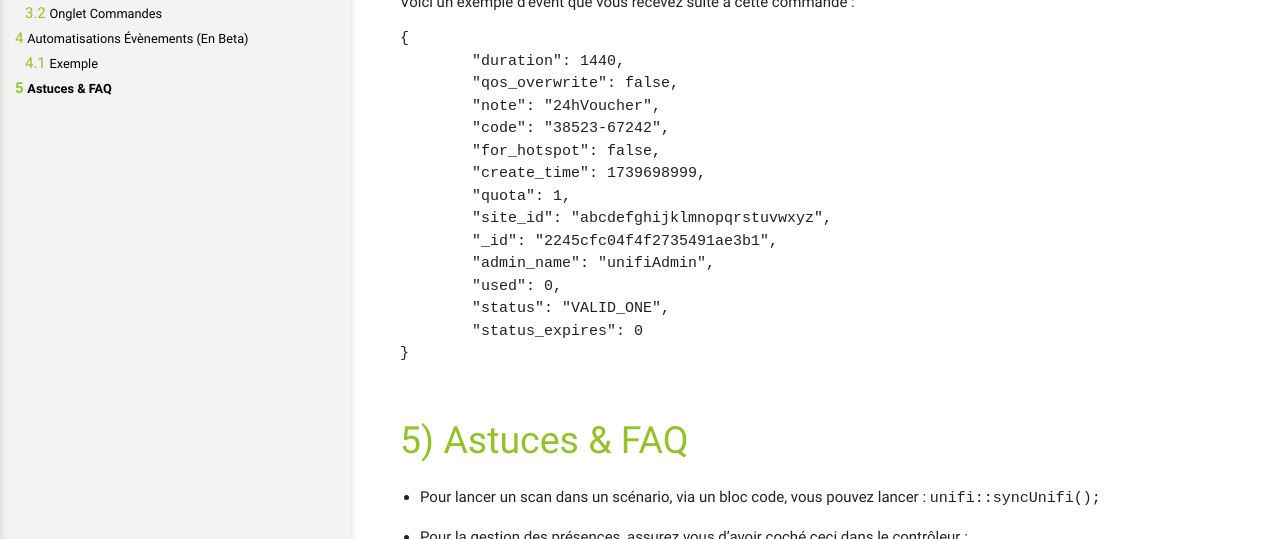
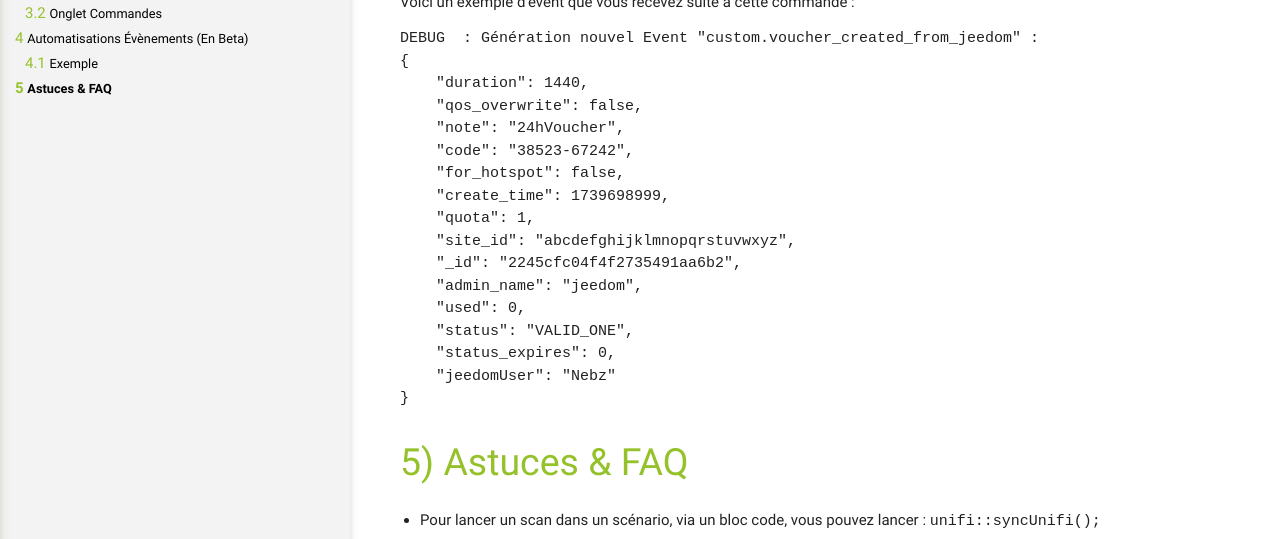
Before and after one commit to NebzHB/jeedom_docs, a Jekyll site: the page built from plugins/unifi/fr_FR/index.md, in a window 1280 px wide and 900 px high, scrolled down 7197 px, cut to the strip 230-769 px from the top of the window. Built offline with Jekyll 4.4.1, drawn with Linux system fonts in a browser that asks for light colours.

Commit message:
Update index.md

````diff
--- a/plugins/unifi/fr_FR/index.md
+++ b/plugins/unifi/fr_FR/index.md
@@ -162,22 +162,23 @@ Vous pouvez ensuite récupérer l'évènement via l'automatisations des évènem
 
 Voici un exemple d'event que vous recevez suite à cette commande :
 ```
+DEBUG  : Génération nouvel Event "custom.voucher_created_from_jeedom" :
 {
-	"duration": 1440,
-	"qos_overwrite": false,
-	"note": "24hVoucher",
-	"code": "38523-67242",
-	"for_hotspot": false,
-	"create_time": 1739698999,
-	"quota": 1,
-	"site_id": "abcdefghijklmnopqrstuvwxyz",
-	"_id": "2245cfc04f4f2735491ae3b1",
-	"admin_name": "unifiAdmin",
-	"used": 0,
-	"status": "VALID_ONE",
-	"status_expires": 0
+    "duration": 1440,
+    "qos_overwrite": false,
+    "note": "24hVoucher",
+    "code": "38523-67242",
+    "for_hotspot": false,
+    "create_time": 1739698999,
+    "quota": 1,
+    "site_id": "abcdefghijklmnopqrstuvwxyz",
+    "_id": "2245cfc04f4f2735491aa6b2",
+    "admin_name": "jeedom",
+    "used": 0,
+    "status": "VALID_ONE",
+    "status_expires": 0,
+    "jeedomUser": "Nebz"
 }
-
 ```
 
 
````
